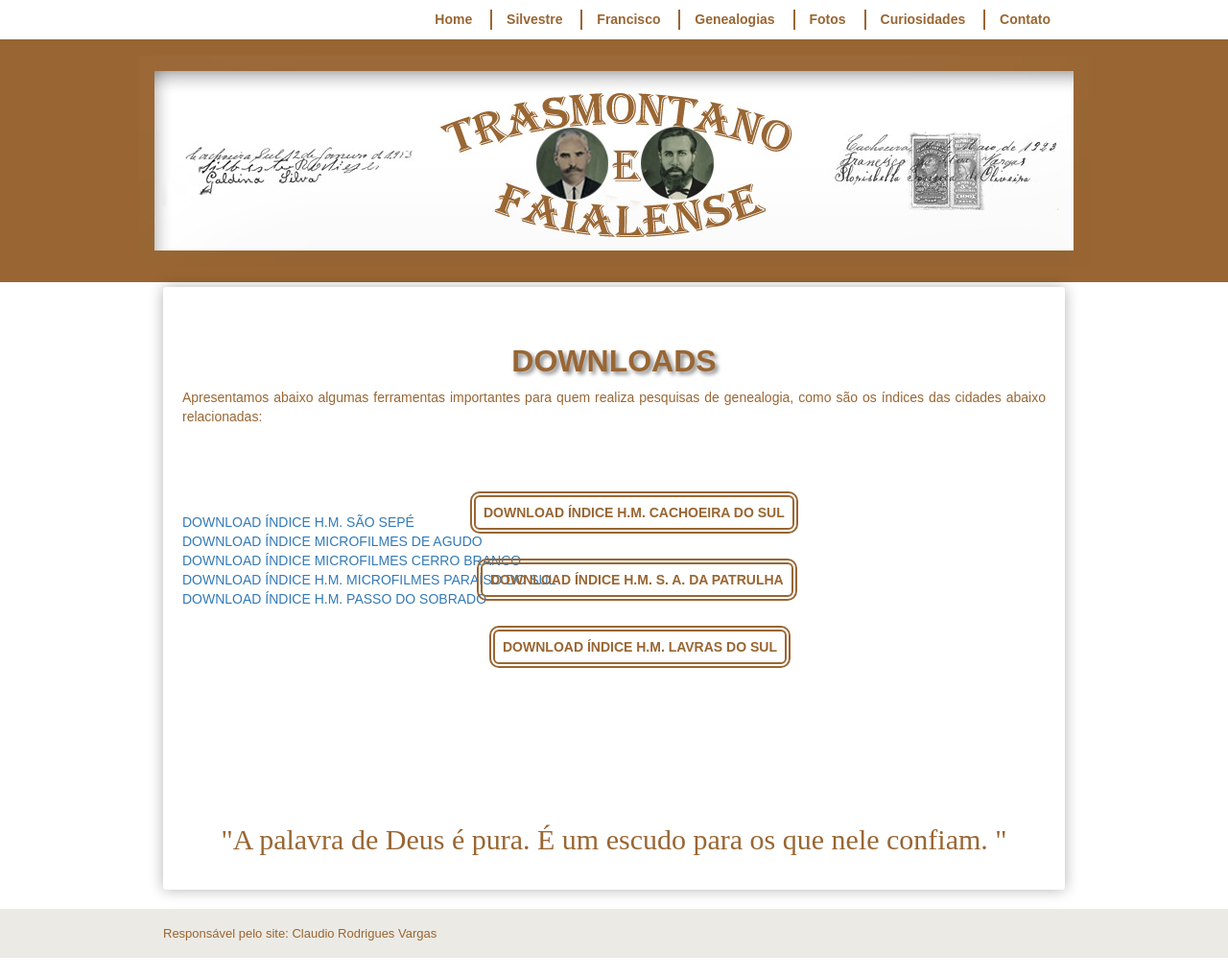
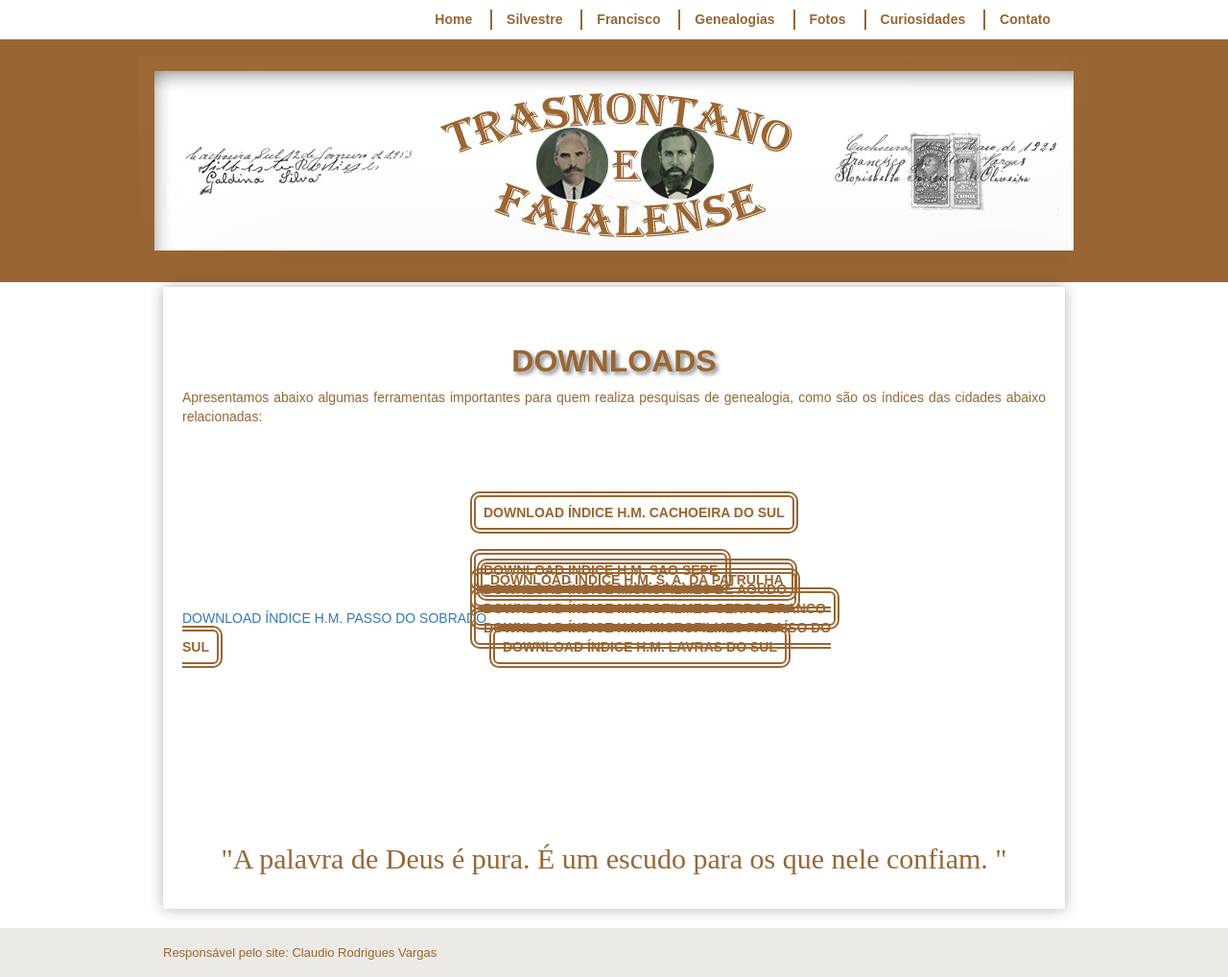
Before and after one commit to claudiovargas1955/claudiovargas1955.github.io, a Jekyll site: the page built from _pages/downloads.html, in a window 1280 px wide. Shown: the whole page at 96% size. Built offline with Jekyll 4.4.1, drawn with Linux system fonts in a browser that asks for light colours; some web fonts are replaced.

Commit message:
Update downloads.html

```diff
--- a/_pages/downloads.html
+++ b/_pages/downloads.html
@@ -43,7 +43,7 @@ title:  "DOWNLOADS"
 
             }
 
-.indcs, indlcs, indlds,indlfs, indlgs,indlgs {position:relative;
+.indcs, .indlcs, .indlds, .indlfs, .indlgs, .indlgs {position:relative;
 	     top:50px;
    border-radius: 10px 10px 10px 10px;
 	  border:6px double;
```
